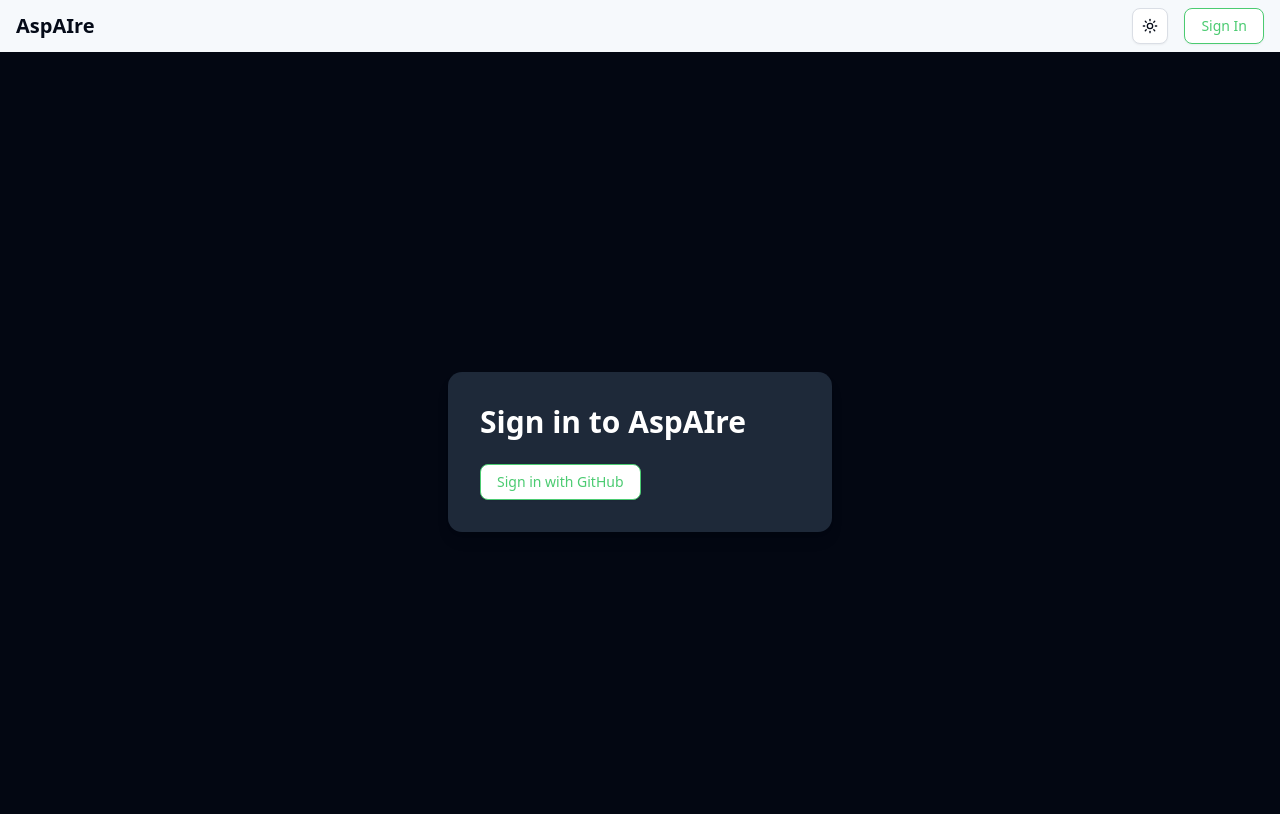
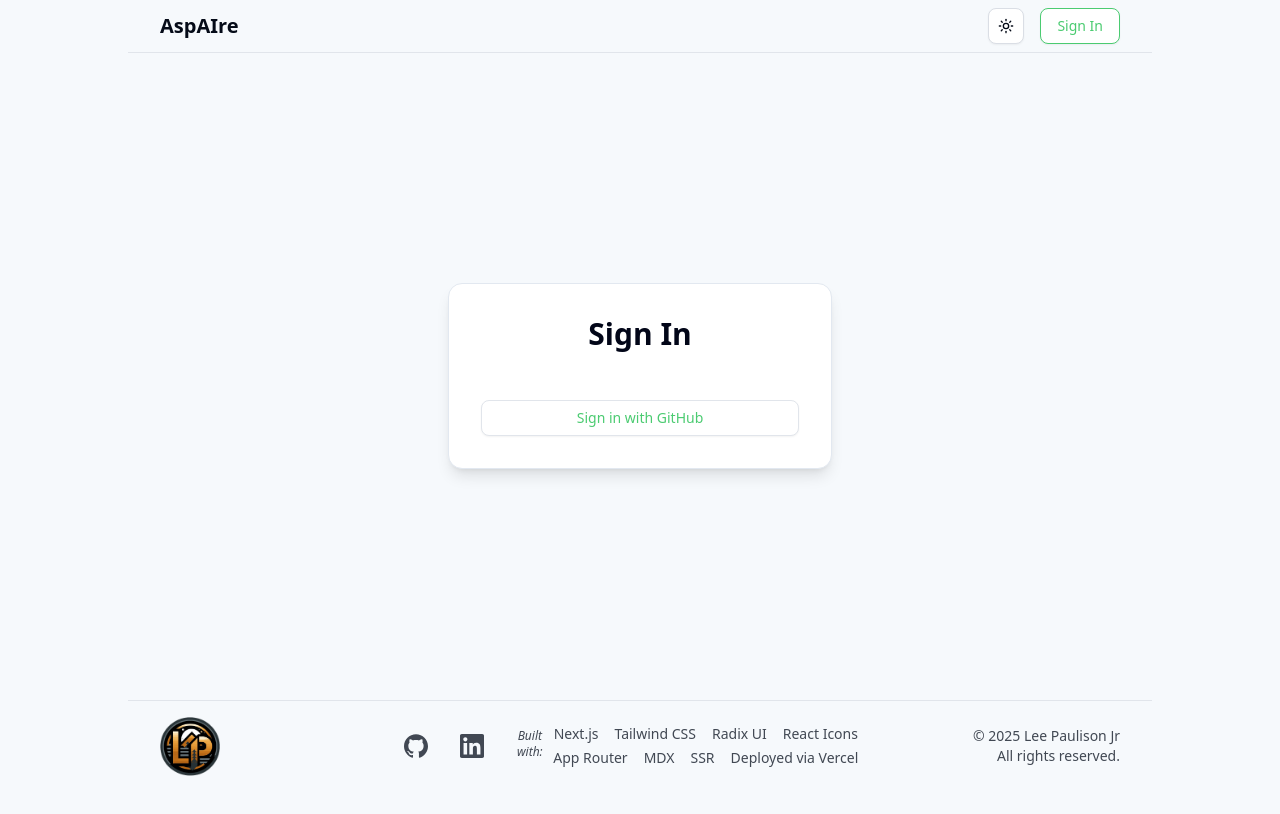
Before and after one commit to LeePaulison/aspaire, a Next.js app: page /auth/signin in a window 1280 px wide. Shown: the top 814 px of the page. Built offline with nearby package versions, Linux system fonts and the light colour scheme; no server answers.

Commit message:
General UI and CSS Update

```diff
--- a/app/auth/signin/page.js
+++ b/app/auth/signin/page.js
@@ -5,24 +5,25 @@
 import { useSearchParams } from 'next/navigation';
 // Shadcn UI imports
 import { Button } from '@/components/ui/button';
+import { Card } from '@/components/ui/card';
 
 export default function SignInPage() {
   const searchParams = useSearchParams();
   const callbackUrl = searchParams.get('callbackUrl') || '/';
 
   return (
-    <main className='flex items-center justify-center min-h-screen bg-gray-950'>
-      <div className='p-8 rounded-xl bg-gray-800 text-white max-w-sm w-full shadow-lg'>
-        <h1 className='text-3xl font-bold mb-6'>Sign in to AspAIre</h1>
+    <main className='flex items-center justify-center w-full h-full'>
+      <Card className='card p-8 rounded-xl max-w-sm w-full shadow-lg my-auto'>
+        <h1 className='text-3xl font-bold mb-6 mx-auto'>Sign In</h1>
 
         <Button
           variant='outline'
-          className='border-[var(--accent)] text-[var(--accent)] hover:bg-[var(--accent)] hover:text-[var(--accent-foreground)]'
+          className='border-muted text-accent hover:bg-accent hover:text-accent-foreground w-full'
           onClick={() => signIn('github', { callbackUrl })}
         >
           Sign in with GitHub
         </Button>
-      </div>
+      </Card>
     </main>
   );
 }
--- a/app/layout.js
+++ b/app/layout.js
@@ -4,6 +4,7 @@
 import { AppProvider } from '@/components/providers/appProvider';
 // UI Components
 import { Header } from '@/components/ui/header';
+import { Footer } from '@/components/ui/footer';
 
 const geistSans = Geist({
   variable: '--font-geist-sans',
@@ -34,9 +35,16 @@
     <html lang='en' suppressHydrationWarning>
       <body className={`${geistSans.variable} ${geistMono.variable} antialiased`}>
         <AppProvider>
-          <Header />
-          {/* Main content */}
-          {children}
+          <div className='flex flex-col h-screen overflow-x-hidden'>
+            {/* Header */}
+            <Header />
+            {/* Main content */}
+            <main className='flex-grow overflow-y-auto'>
+              <section className='container h-full'>{children}</section>
+            </main>
+            {/* Footer */}
+            <Footer />
+          </div>
         </AppProvider>
       </body>
     </html>
--- a/app/page.js
+++ b/app/page.js
@@ -4,8 +4,8 @@
 
 export default function HomePage() {
   return (
-    <main className='flex flex-col items-center justify-center min-h-screen px-4 py-12 bg-[var(--background)] text-[var(--foreground)]'>
-      <div className='max-w-2xl text-center space-y-6'>
+    <>
+      <div className='flex flex-col justify-center w-full h-full text-center space-y-6'>
         <h1 className='text-4xl font-bold tracking-tight' style={{ color: 'var(--primary)' }}>
           Welcome to AspAIre
         </h1>
@@ -32,6 +32,6 @@
           </Button>
         </div>
       </div>
-    </main>
+    </>
   );
 }
--- /dev/null
+++ b/components/ui/card.jsx
@@ -0,0 +1,101 @@
+import * as React from "react"
+
+import { cn } from "@/lib/utils"
+
+function Card({
+  className,
+  ...props
+}) {
+  return (
+    <div
+      data-slot="card"
+      className={cn(
+        "bg-white text-slate-950 flex flex-col gap-6 rounded-xl border border-slate-200 py-6 shadow-sm dark:bg-slate-950 dark:text-slate-50 dark:border-slate-800",
+        className
+      )}
+      {...props} />
+  );
+}
+
+function CardHeader({
+  className,
+  ...props
+}) {
+  return (
+    <div
+      data-slot="card-header"
+      className={cn(
+        "@container/card-header grid auto-rows-min grid-rows-[auto_auto] items-start gap-1.5 px-6 has-data-[slot=card-action]:grid-cols-[1fr_auto] [.border-b]:pb-6",
+        className
+      )}
+      {...props} />
+  );
+}
+
+function CardTitle({
+  className,
+  ...props
+}) {
+  return (
+    <div
+      data-slot="card-title"
+      className={cn("leading-none font-semibold", className)}
+      {...props} />
+  );
+}
+
+function CardDescription({
+  className,
+  ...props
+}) {
+  return (
+    <div
+      data-slot="card-description"
+      className={cn("text-slate-500 text-sm dark:text-slate-400", className)}
+      {...props} />
+  );
+}
+
+function CardAction({
+  className,
+  ...props
+}) {
+  return (
+    <div
+      data-slot="card-action"
+      className={cn(
+        "col-start-2 row-span-2 row-start-1 self-start justify-self-end",
+        className
+      )}
+      {...props} />
+  );
+}
+
+function CardContent({
+  className,
+  ...props
+}) {
+  return (<div data-slot="card-content" className={cn("px-6", className)} {...props} />);
+}
+
+function CardFooter({
+  className,
+  ...props
+}) {
+  return (
+    <div
+      data-slot="card-footer"
+      className={cn("flex items-center px-6 [.border-t]:pt-6", className)}
+      {...props} />
+  );
+}
+
+export {
+  Card,
+  CardHeader,
+  CardFooter,
+  CardTitle,
+  CardAction,
+  CardDescription,
+  CardContent,
+}
--- /dev/null
+++ b/components/ui/footer.jsx
@@ -0,0 +1,67 @@
+import React from 'react'
+// Simple Icons
+import { SiLinkedin } from "react-icons/si";
+import { SiGithub } from "react-icons/si";
+import Image from "next/image";
+
+export function Footer() {
+
+  const currentYear = new Date().getFullYear();
+
+  return (
+    <footer className="container grid grid-cols-12 gap-4 w-full pb-4 pt-2 sm:pt-4 sm:pb-6 border-t border-t-muted text-sm text-muted-foreground">
+      {/* Logo */}
+      <div className="col-span-3 flex flex-col items-start justify-center">
+        <Image
+          src="/assets/images/LP_Logo.webp"
+          alt="Lee Paulison's Logo"
+          width={60}
+          height={60}
+          priority
+        />
+      </div>
+
+      {/* Social + Stack */}
+      <div className="col-span-6 flex flex-row items-center justify-center gap-8">
+        {/* Social Icons */}
+        <a
+          href="https://github.com/LeePaulison"
+          className="hover:text-accent transition"
+          aria-label='GitHub Profile'
+        >
+          <SiGithub className="w-[20px] h-[20px] sm:w-[22px] sm:h-[22px] md:w-[24px] md:h-[24px]" />
+        </a>
+        <a
+          href="https://www.linkedin.com/in/lee-paulison-jr/"
+          className="hover:text-accent transition"
+          aria-label='LinkedIn Profile'
+        >
+          <SiLinkedin className="w-[20px] h-[20px] sm:w-[22px] sm:h-[22px] md:w-[24px] md:h-[24px]" />
+        </a>
+
+        {/* Tech Stack */}
+        <div className="flex items-center">
+          <p className="text-xs text-muted-foreground text-center italic hidden sm:block mb-1">
+            Built with:
+          </p>
+          <div className="hidden sm:flex flex-wrap justify-center gap-x-4 gap-y-1 text-sm text-muted-foreground text-center mx-auto pe-2">
+            <span>Next.js</span>
+            <span>Tailwind CSS</span>
+            <span>Radix UI</span>
+            <span>React Icons</span>
+            <span>App Router</span>
+            <span>MDX</span>
+            <span>SSR</span>
+            <span>Deployed via Vercel</span>
+          </div>
+        </div>
+      </div>
+
+      {/* Copyright */}
+      <div className="col-span-3 flex flex-col items-end justify-center text-sm text-muted-foreground">
+        <p>© {currentYear} Lee Paulison Jr</p>
+        <p>All rights reserved.</p>
+      </div>
+    </footer>
+  )
+}
--- a/components/ui/header.jsx
+++ b/components/ui/header.jsx
@@ -9,11 +9,8 @@
 export function Header() {
   const { data: session, status } = useSession();
 
-  console.log('[Header] Session:', session);
-  console.log('[Header] Status:', status);
-
   return (
-    <header className='flex items-center justify-between py-2 px-4'>
+    <header className='container flex flex-row items-center justify-between w-full py-2 px-4 border-b border-b-muted'>
       <h1 className='text-xl font-bold'>AspAIre</h1>
       <div className='flex items-center space-x-4'>
         <ThemeToggle />
@@ -21,12 +18,12 @@
         {/* Authentication buttons */}
         {status === 'authenticated' ? (
           <Button variant='outline'
-            className='border-[var(--accent)] text-[var(--accent)] hover:bg-[var(--accent)] hover:text-[var(--accent-foreground)]'
+            className='border-accent text-accent hover:bg-accent hover:text-accent-foreground'
             onClick={() => signOut()}
           >Sign Out</Button>
         ) : (
           <Button variant='outline'
-            className='border-[var(--accent)] text-[var(--accent)] hover:bg-[var(--accent)] hover:text-[var(--accent-foreground)]'
+            className='border-accent text-accent hover:bg-accent hover:text-accent-foreground'
             onClick={() => signIn()}
           >Sign In</Button>
         )}
--- a/package.json
+++ b/package.json
@@ -13,6 +13,7 @@
     "@radix-ui/react-dropdown-menu": "^2.1.15",
     "@radix-ui/react-label": "^2.1.7",
     "@radix-ui/react-slot": "^1.2.3",
+    "@tailwindcss/typography": "^0.5.16",
     "class-variance-authority": "^0.7.1",
     "clsx": "^2.1.1",
     "jsonwebtoken": "^9.0.2",
--- a/tailwind.config.js
+++ b/tailwind.config.js
@@ -1,14 +1,74 @@
-/** @type {import('tailwindcss').Config} */
+// File: tailwind.config.js
+// This file configures Tailwind CSS for a Next.js project with custom themes and typography.
 module.exports = {
+  content: [
+    './pages/**/*.{js,ts,jsx,tsx,mdx}',
+    './components/**/*.{js,ts,jsx,tsx,mdx}',
+    './app/**/*.{js,ts,jsx,tsx,mdx}',
+  ],
   darkMode: 'class',
-  content: ['./src/**/*.{js,jsx,ts,tsx,mdx}', './node_modules/@shadcn/ui/**/*.{js,jsx,ts,tsx,mdx}'],
   theme: {
     extend: {
+      borderRadius: {
+        lg: 'var(--radius)',
+        md: 'calc(var(--radius) - 2px)',
+        sm: 'calc(var(--radius) - 4px)',
+        xl: 'calc(var(--radius) + 4px)',
+      },
+      fontFamily: {
+        sans: ['var(--font-sans)', 'sans-serif'],
+        mono: ['var(--font-mono)', 'monospace'],
+      },
       colors: {
-        primary: '#2563eb',
-        accent: '#10b981',
+        background: 'oklch(var(--background) / <alpha-value>)',
+        foreground: 'oklch(var(--foreground) / <alpha-value>)',
+
+        card: 'oklch(var(--card) / <alpha-value>)',
+        'card-foreground': 'oklch(var(--card-foreground) / <alpha-value>)',
+
+        popover: 'oklch(var(--popover) / <alpha-value>)',
+        'popover-foreground': 'oklch(var(--popover-foreground) / <alpha-value>)',
+
+        primary: 'oklch(var(--primary) / <alpha-value>)',
+        'primary-foreground': 'oklch(var(--primary-foreground) / <alpha-value>)',
+
+        secondary: 'oklch(var(--secondary) / <alpha-value>)',
+        'secondary-foreground': 'oklch(var(--secondary-foreground) / <alpha-value>)',
+
+        muted: 'oklch(var(--muted) / <alpha-value>)',
+        'muted-foreground': 'oklch(var(--muted-foreground) / <alpha-value>)',
+
+        accent: 'oklch(var(--accent) / <alpha-value>)',
+        'accent-foreground': 'oklch(var(--accent-foreground) / <alpha-value>)',
+
+        destructive: 'oklch(var(--destructive) / <alpha-value>)',
+        'destructive-foreground': 'oklch(var(--destructive-foreground) / <alpha-value>)',
+
+        border: 'oklch(var(--border) / <alpha-value>)',
+        input: 'oklch(var(--input) / <alpha-value>)',
+        ring: 'oklch(var(--ring) / <alpha-value>)',
       },
+      typography: (theme) => ({
+        DEFAULT: {
+          css: {
+            color: theme('colors.foreground'),
+            a: { color: theme('colors.primary') },
+            h1: { fontWeight: '700', color: theme('colors.foreground') },
+            h2: { fontWeight: '600', color: theme('colors.foreground') },
+            h3: { fontWeight: '600', color: theme('colors.foreground') },
+            strong: { color: theme('colors.foreground') },
+            code: { color: theme('colors.foreground') },
+          },
+        },
+        invert: {
+          css: {
+            color: theme('colors.foreground'),
+            a: { color: theme('colors.primary') },
+            strong: { color: theme('colors.foreground') },
+          },
+        },
+      }),
     },
   },
-  plugins: [],
+  plugins: [require('@tailwindcss/typography')],
 };
```
Also changed, not shown: public/assets/images/LP_Logo.webp (added), 1 other file (tests, documents, lock files or other folders).
